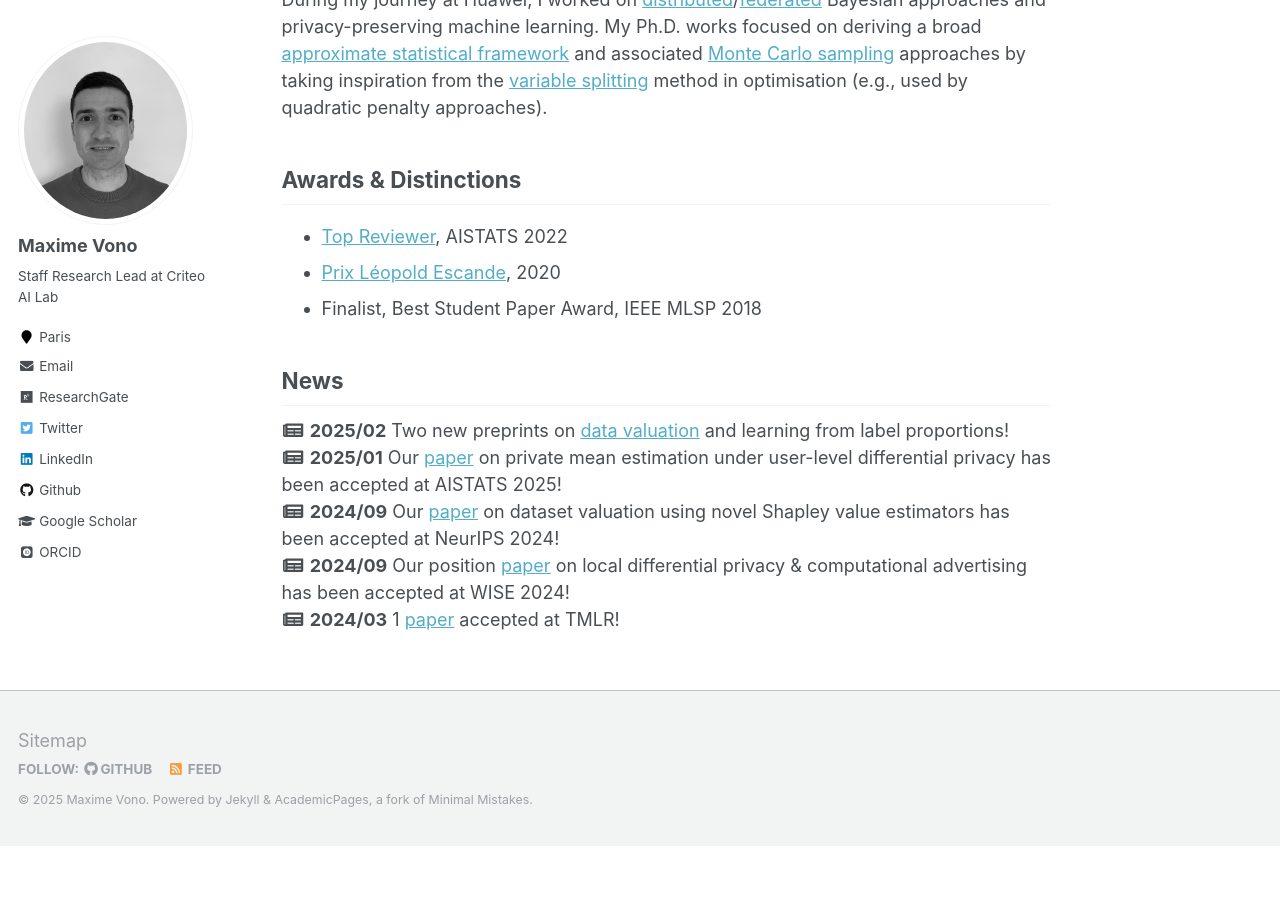
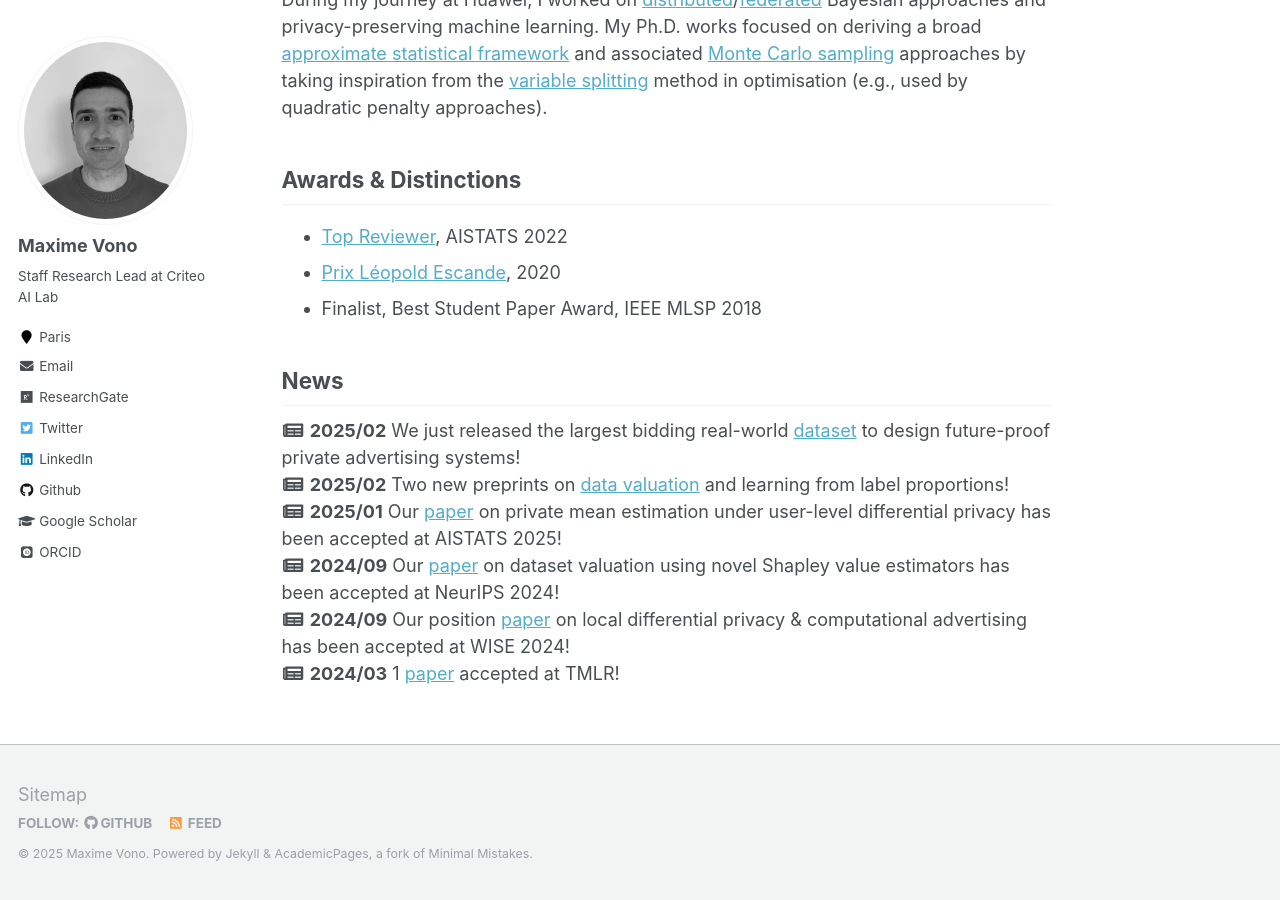
Before and after one commit to mvono/mvono.github.io, a Jekyll site: the page built from _pages/about.md, in a window 1280 px wide and 900 px high, scrolled down 792 px. Built offline with Jekyll 4.4.1, drawn with Linux system fonts in a browser that asks for light colours; some web fonts are replaced; before the commit the page ends 1638 px from its top, so only the background shows below that.

Commit message:
Update about.md

```diff
--- a/_pages/about.md
+++ b/_pages/about.md
@@ -30,6 +30,7 @@ My Ph.D. works focused on deriving a broad [approximate statistical framework](h
 - Finalist, Best Student Paper Award, IEEE MLSP 2018
 
 ## News
+<i class="fa fa-fw fa-newspaper"></i> **2025/02** We just released the largest bidding real-world [dataset](https://arxiv.org/pdf/2502.12103) to design future-proof private advertising systems!
 <i class="fa fa-fw fa-newspaper"></i> **2025/02** Two new preprints on [data valuation](https://arxiv.org/abs/2502.06574) and learning from label proportions!
 <i class="fa fa-fw fa-newspaper"></i> **2025/01** Our [paper](https://arxiv.org/abs/2410.09506) on private mean estimation under user-level differential privacy has been accepted at AISTATS 2025!
 <i class="fa fa-fw fa-newspaper"></i> **2024/09** Our [paper](https://arxiv.org/abs/2306.02071) on dataset valuation using novel Shapley value estimators has been accepted at NeurIPS 2024!
```
